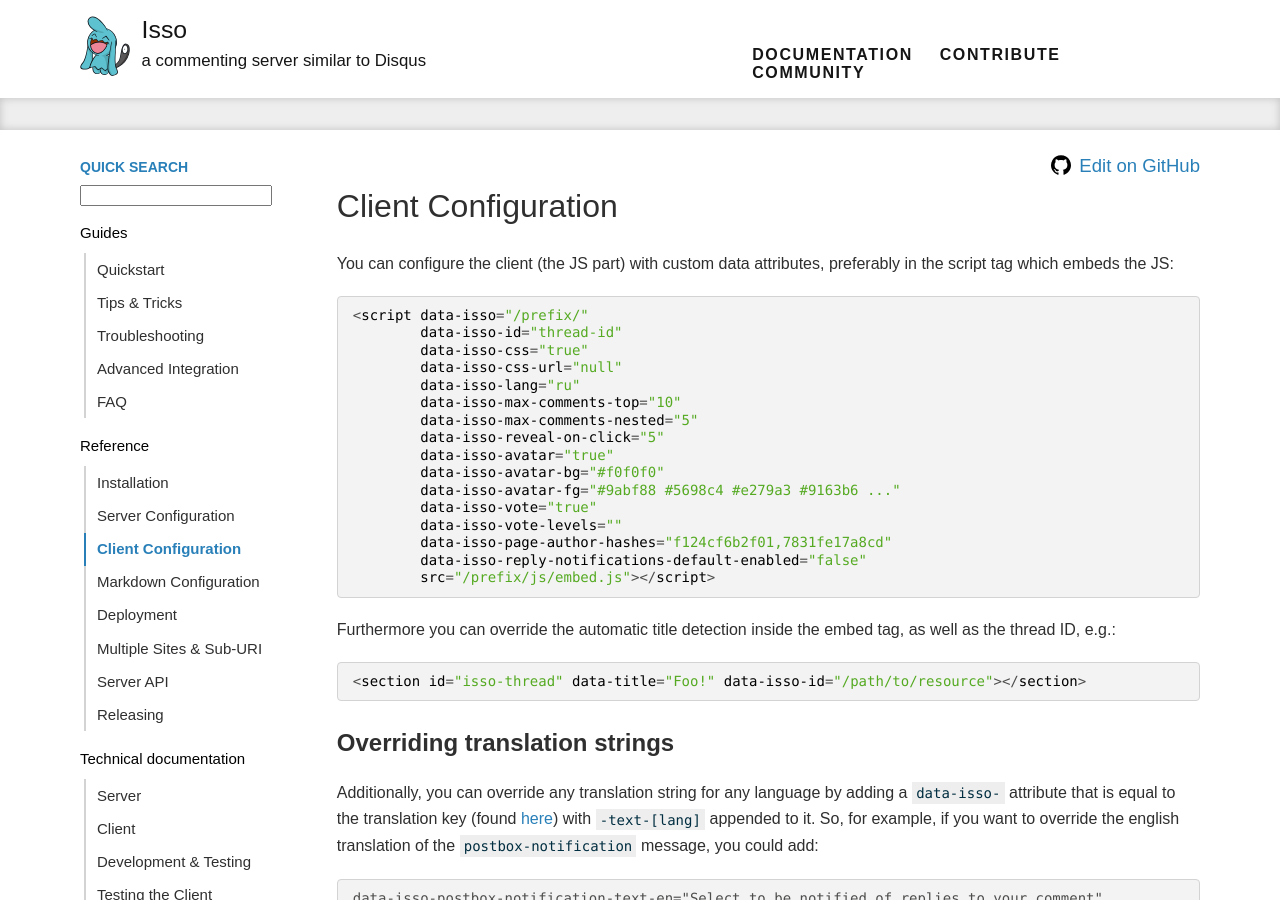
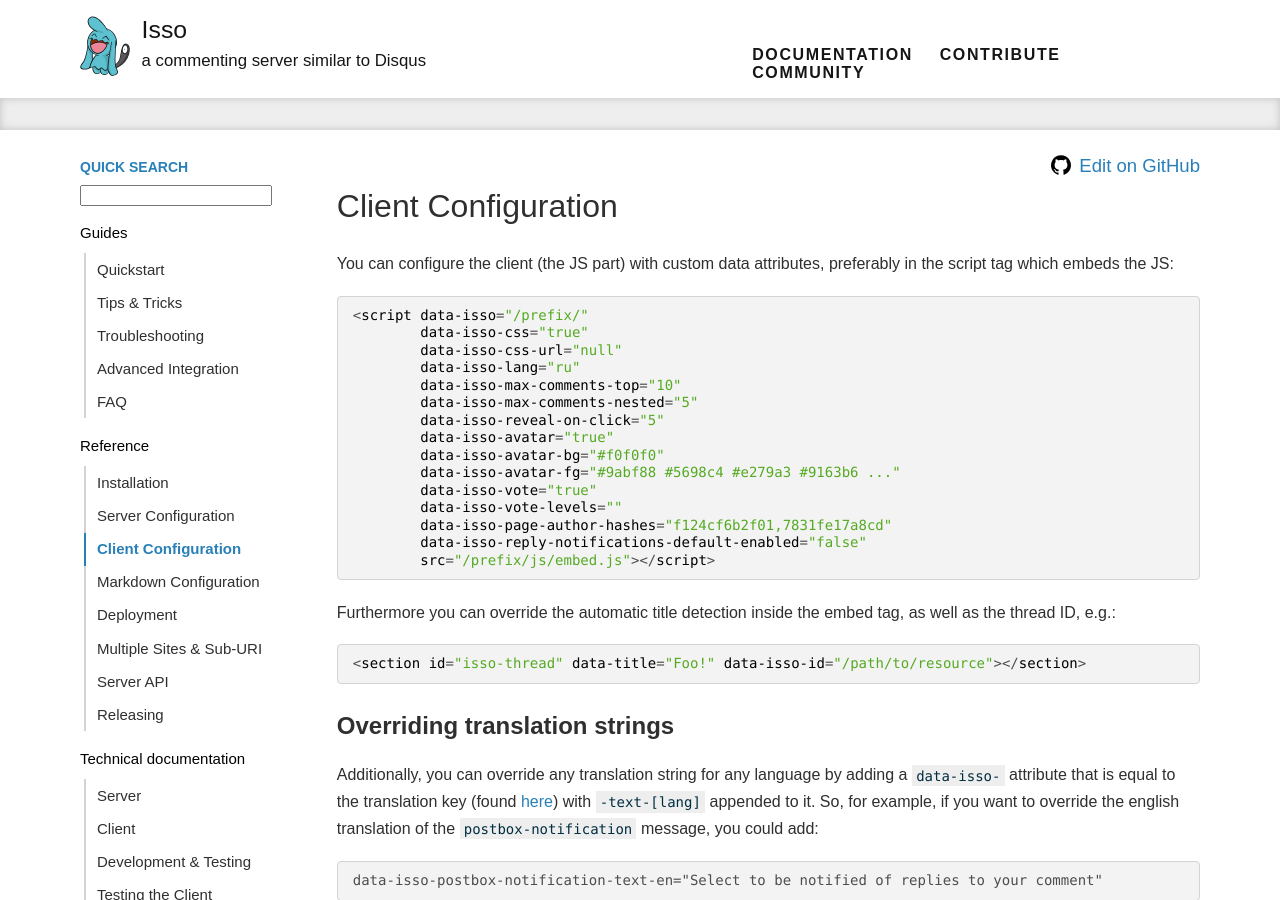
Before and after one commit to isso-comments/isso, a Sphinx documentation site: the page built from docs/docs/reference/client-config.rst, in a window 1280 px wide and 900 px high. Built offline with Sphinx 7.4.7, drawn with Linux system fonts in a browser that asks for light colours.

Commit message:
docs: Remove data-isso-id from script tag options
`data-isso-id` can only be set within the `#isso-thread`
tag; values inside the `<script>` tag will be ignored.

See
https://github.com/posativ/isso/blob/0.13.0/isso/js/embed.js#L125
and https://github.com/posativ/isso/issues/924

```diff
--- a/docs/docs/reference/client-config.rst
+++ b/docs/docs/reference/client-config.rst
@@ -7,7 +7,6 @@ preferably in the script tag which embeds the JS:
 .. code-block:: html
 
     <script data-isso="/prefix/"
-            data-isso-id="thread-id"
             data-isso-css="true"
             data-isso-css-url="null"
             data-isso-lang="ru"
```
